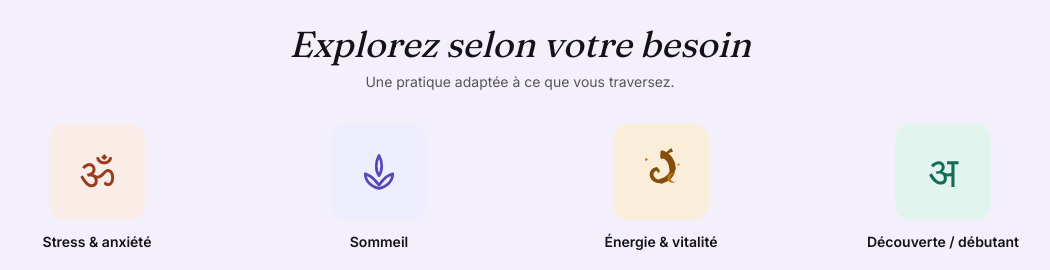
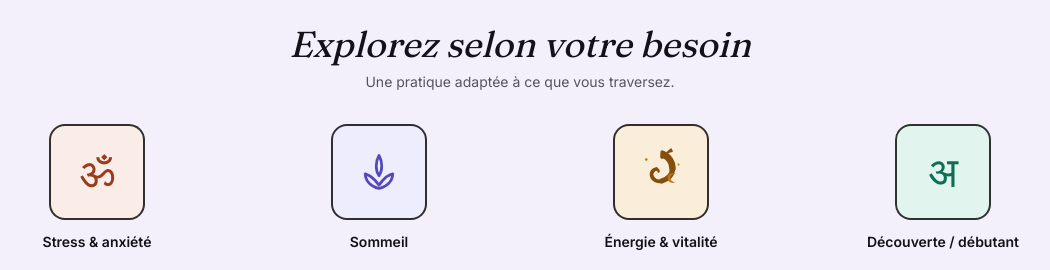
Before and after one commit to maxwelito-lgtm/YogaKunda, a Next.js app: page / in a window 1280 px wide. Shown: the part 1600-1870 px from the top of the page, without its empty margins (120-1170 px from the left). Built offline with nearby package versions, Linux system fonts and the light colour scheme.

Commit message:
style: bordure noire sur les carrés d'icônes Focus

```diff
--- a/components/FocusSection.tsx
+++ b/components/FocusSection.tsx
@@ -260,7 +260,7 @@ function FocusIcon({ type }: { type: string }) {
   return (
     <span
       className="flex h-24 w-24 items-center justify-center rounded-2xl"
-      style={{ backgroundColor: bg }}
+      style={{ backgroundColor: bg, border: "2px solid rgba(0,0,0,0.8)" }}
     >
       {content[type]}
     </span>
```
